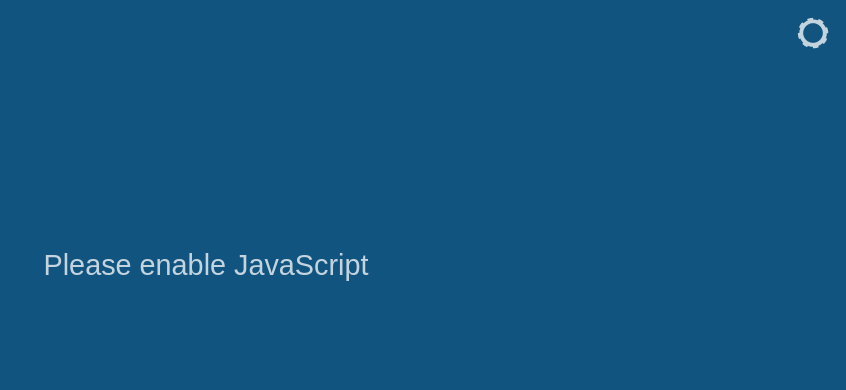
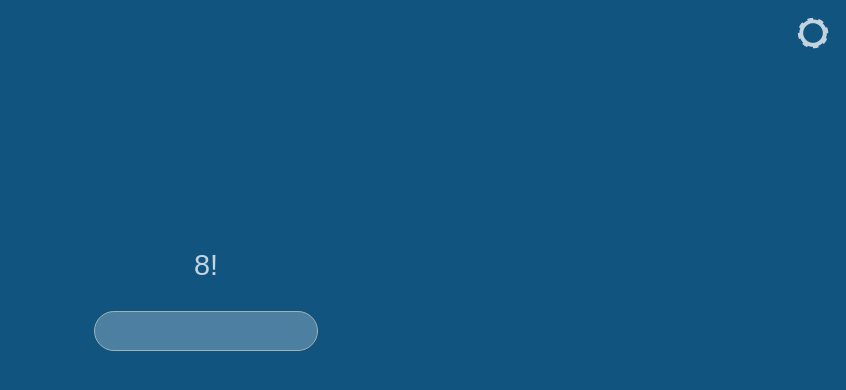
Before and after one commit to RichardGo9000/CoffeeMath, a plain HTML site: page index.html in a window 1280 px wide. Shown: the whole page, without its empty margins (434-1280 px from the left). Drawn offline with Linux system fonts and the light colour scheme.

Commit message:
Update index.html

```diff
--- a/index.html
+++ b/index.html
@@ -148,7 +148,7 @@
         </label>
     </div>
 
-<!--     <script type="module" src="index.js"></script>  -->
+    <script type="module" src="index.js"></script>
 
 </body>
 
```
